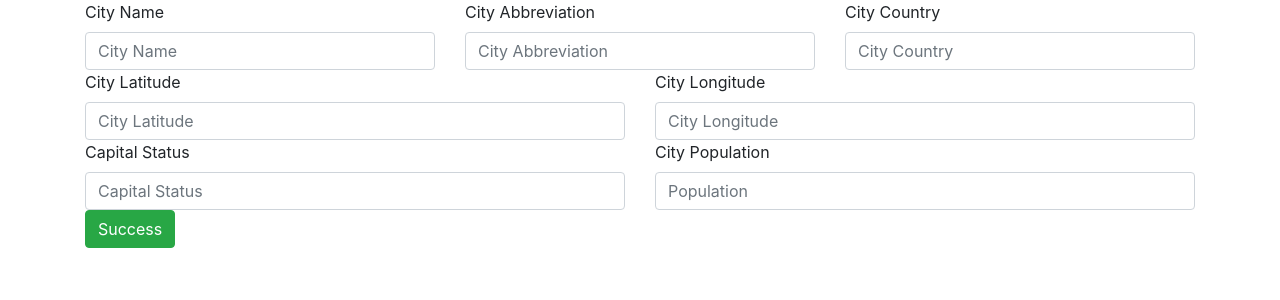
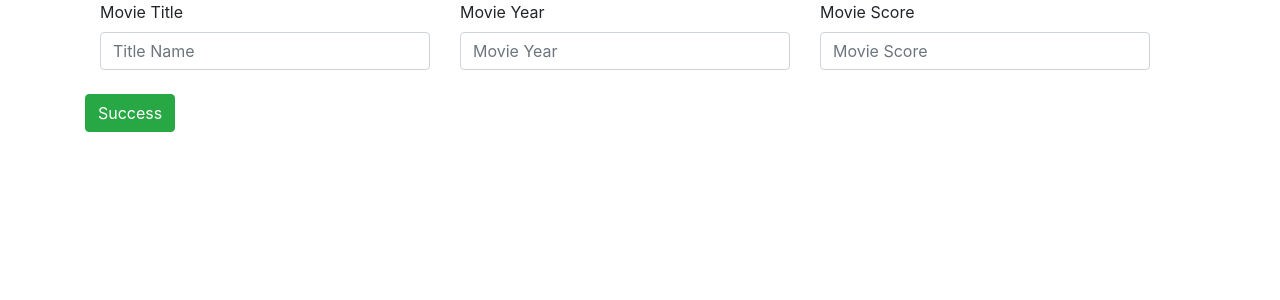
Before and after one commit to jaylakhani14/PythonDockerFlaskPycharm, a Flask app: page /cities/new in a window 1280 px wide. Shown: the part 56-356 px from the top of the page. Run offline with Flask 2, Linux system fonts and the light colour scheme; some libraries are stand-ins or nearby versions.

Commit message:
Update new.html

```diff
--- a/app/templates/new.html
+++ b/app/templates/new.html
@@ -1,45 +1,23 @@
 {% extends "layout.html" %}
 {% block content %}
-<form action="/cities/new" method="POST">
-    <div class="row">
+<form action="/movies/new" method="POST">
+    <div class="container row">
         <div class="col">
-            <label for="fldName">City Name</label>
-            <input id="fldName" type="text" class="form-control" placeholder="City Name" name="fldName">
+            <label for="Title">Movie Title</label>
+            <input id="Title" type="text" class="form-control" placeholder="Title Name" name="Title">
         </div>
         <div class="col">
-            <label for="fldAbbreviation">City Abbreviation</label>
-            <input id="fldAbbreviation" t ype="text" class="form-control" placeholder="City Abbreviation"
-                   name="fldAbbreviation">
+            <label for="Year">Movie Year</label>
+            <input id="Year" type="text" class="form-control" placeholder="Movie Year"
+                   name="Year">
         </div>
         <div class="col">
-            <label for="fldCountry">City Country</label>
-            <input id="fldCountry" type="text" class="form-control" placeholder="City Country" name="fldCountry">
+            <label for="Score">Movie Score</label>
+            <input id="Score" type="text" class="form-control" placeholder="Movie Score" name="Score">
         </div>
     </div>
 
-    <div class="row">
-        <div class="col">
-            <label for="fldLat">City Latitude</label>
-            <input id="fldLat" type="text" class="form-control" placeholder="City Latitude" name="fldLat">
-        </div>
-        <div class="col">
-            <label for="fldlong">City Longitude</label>
-            <input id="fldlong" type="text" class="form-control" placeholder="City Longitude" name="fldLong">
-        </div>
-    </div>
-    <div class="row">
-        <div class="col">
-            <label for="fldCapitalStatus">Capital Status</label>
-
-            <input id="fldCapitalStatus" type="text" class="form-control" placeholder="Capital Status "
-                   name="fldCapitalStatus">
-        </div>
-        <div class="col">
-            <label for="fldPopulation">City Population</label>
-            <input id="fldPopulation" type="text" class="form-control" placeholder="Population" name="fldPopulation">
-        </div>
-    </div>
-    <button type="submit" class="btn btn-success">Success</button>
+    <button type="submit" class="btn btn-success mt-4">Success</button>
 
 </form>
 
```
